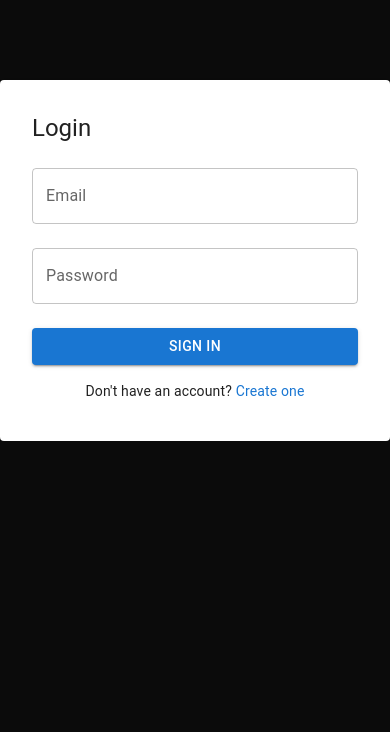
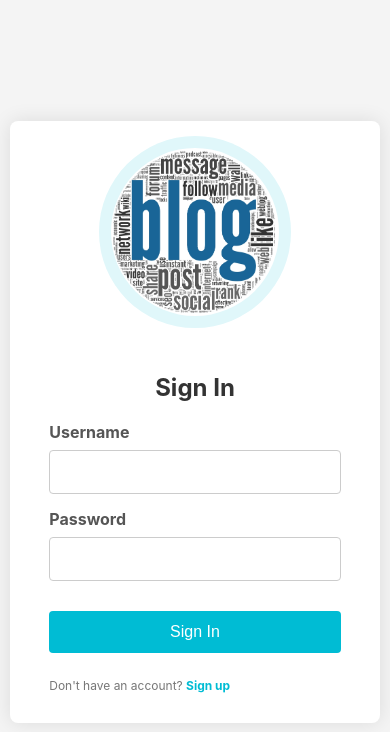
Before and after one commit to hiabed/CMS_Blog, a React (Vite) app: page / in a window 390 px wide. Shown: the top 732 px of the page. Built offline with nearby package versions, Linux system fonts and the light colour scheme.

Commit message:
login page updated

```diff
--- a/src/LoginForm.css
+++ b/src/LoginForm.css
@@ -0,0 +1,154 @@
+.login-container {
+   display: flex;
+   justify-content: center;
+   align-items: center;
+   min-height: 100vh; /* Ensure it takes at least the full viewport height */
+   background-color: #f4f4f4; /* Optional background color */
+ }
+
+.login-form-wrapper {
+    background-color: #fff;
+    border-radius: 8px;
+    box-shadow: 0 0 20px rgba(0, 0, 0, 0.1);
+    overflow: hidden;
+    display: flex;
+    /* width: 80%; */
+    min-width: 900px;
+    max-width: 1100px;
+    margin: 20px;
+    align-items: center;
+}
+
+ .login-image-container {
+    width: fit-content;
+    min-width: 350px;
+    height: 100%;
+    display: flex;
+    justify-content: center;
+    align-items: center;
+    background-color: #e0f7fa;
+    padding: 30px;
+    overflow: hidden;
+ }
+
+ .login-image {
+   max-width: 100%;
+   height: auto;
+   display: block;
+   border-radius: 50%; /* Keep to make the image circular */
+   object-fit: cover; /* Ensure the image covers the circular area without distortion */
+ }
+
+.login-form {
+    padding: 40px;
+    display: flex;
+    flex-direction: column;
+    width: 80%; /* Adjust form width within the wrapper */
+    min-width: 600px;
+}
+
+ .login-form h2 {
+   text-align: center;
+   margin-bottom: 30px;
+   color: #333;
+ }
+
+ .input-group {
+   margin-bottom: 20px;
+ }
+
+ .input-group label {
+   display: block;
+   margin-bottom: 8px;
+   color: #555;
+   font-weight: bold;
+ }
+
+ .input-group input {
+   width: 100%;
+   padding: 12px;
+   border: 1px solid #ccc;
+   border-radius: 4px;
+   font-size: 16px;
+   box-sizing: border-box;
+ }
+
+ .login-button {
+   background-color: #00bcd4;
+   color: white;
+   padding: 14px 20px;
+   border: none;
+   border-radius: 4px;
+   cursor: pointer;
+   font-size: 18px;
+   transition: background-color 0.3s ease;
+   margin-top: 20px;
+   margin-bottom: 20px;
+ }
+
+ .login-button:hover {
+   background-color: #00acc1;
+ }
+
+ .signup-link {
+   margin-top: 15px;
+   color: #777;
+   font-size: 14px;
+ }
+
+ .signup-link a {
+   color: #00bcd4;
+   text-decoration: none;
+   font-weight: bold;
+ }
+
+ .signup-link a:hover {
+   text-decoration: underline;
+ }
+
+ /* Mobile Styles */
+ @media (max-width: 992px) {
+    .login-form-wrapper {
+        min-width: auto;
+        width: 95%;
+        margin: 10px;
+        flex-direction: column; /* Keep stacking on mobile */
+        align-items: center; /* Keep centering on mobile */
+    }
+
+   .login-image-container {
+        width: 192px;
+        min-width: auto;
+        height: 192px;
+        margin-top: 15px;
+        margin-bottom: 15px;
+        border-radius: 50%;
+        padding: 12px;
+    }
+
+   .login-form {
+        min-width: auto;
+        padding: 30px;
+        width: 95%; /* Adjust form width on mobile */
+    }
+
+   .login-form h2 {
+     margin-bottom: 20px;
+   }
+
+   .input-group {
+     margin-bottom: 15px;
+   }
+
+   .login-button {
+     font-size: 16px;
+     padding: 12px 18px;
+     margin-top: 15px;
+     margin-bottom: 15px;
+   }
+
+   .signup-link {
+     font-size: 12px;
+     margin-top: 10px;
+   }
+ }
--- a/src/LoginForm.jsx
+++ b/src/LoginForm.jsx
@@ -1,33 +1,55 @@
-import React from 'react';
-import { TextField, Button, Card, CardContent, Typography, Link } from '@mui/material';
+import React, { useState } from 'react';
+ import './LoginForm.css'; // Import the CSS file
 
  function LoginForm({ onLogin }) {
+   const [username, setUsername] = useState('');
+   const [password, setPassword] = useState('');
+
    const handleSubmit = (e) => {
      e.preventDefault();
-    onLogin(); // 🔐 this will trigger navigation to /home
+     // In a real application, you would perform authentication here
+    //  if (username === 'test' && password === 'password') {
+       onLogin();
+    //  } else {
+    //    alert('Invalid credentials');
+    //  }
    };
 
    return (
-    <Card sx={{ maxWidth: 400, mx: 'auto', mt: 10, p: 2 }}>
-      <CardContent>
-        <Typography variant="h5" gutterBottom>
-          Login
-        </Typography>
-        <form onSubmit={handleSubmit}>
-          <TextField label="Email" fullWidth margin="normal" />
-          <TextField label="Password" type="password" fullWidth margin="normal" />
-          <Button type="submit" variant="contained" color="primary" fullWidth sx={{ mt: 2 }}>
-            Sign In
-          </Button>
+     <div className="login-container">
+       <div className="login-form-wrapper">
+         <div className="login-image-container">
+           <img src="/blog.jpg" style={{height: "100%", width: "100%",borderRadius: "50%"}} alt="Login Illustration" className="login-image" />
+         </div>
+         <form onSubmit={handleSubmit} className="login-form">
+           <h2>Sign In</h2>
+            <div className="input-group">
+                <label htmlFor="username">Username</label>
+                <input
+                type="text"
+                id="username"
+                value={username}
+                onChange={(e) => setUsername(e.target.value)}
+                required
+                />
+            </div>
+            <div className="input-group">
+                <label htmlFor="password">Password</label>
+                <input
+                type="password"
+                id="password"
+                value={password}
+                onChange={(e) => setPassword(e.target.value)}
+                required
+                />
+            </div>
+            <button type="submit" className="login-button">Sign In</button>
+            <p className="signup-link">
+                Don't have an account? <a href="#">Sign up</a>
+            </p>
          </form>
-        <Typography variant="body2" align="center" sx={{ mt: 2 }}>
-          Don't have an account?{' '}
-          <Link href="/register" underline="hover">
-            Create one
-          </Link>
-        </Typography>
-      </CardContent>
-    </Card>
+       </div>
+     </div>
    );
  }
 
```
Lines whose indentation alone changed are shown as unchanged.
